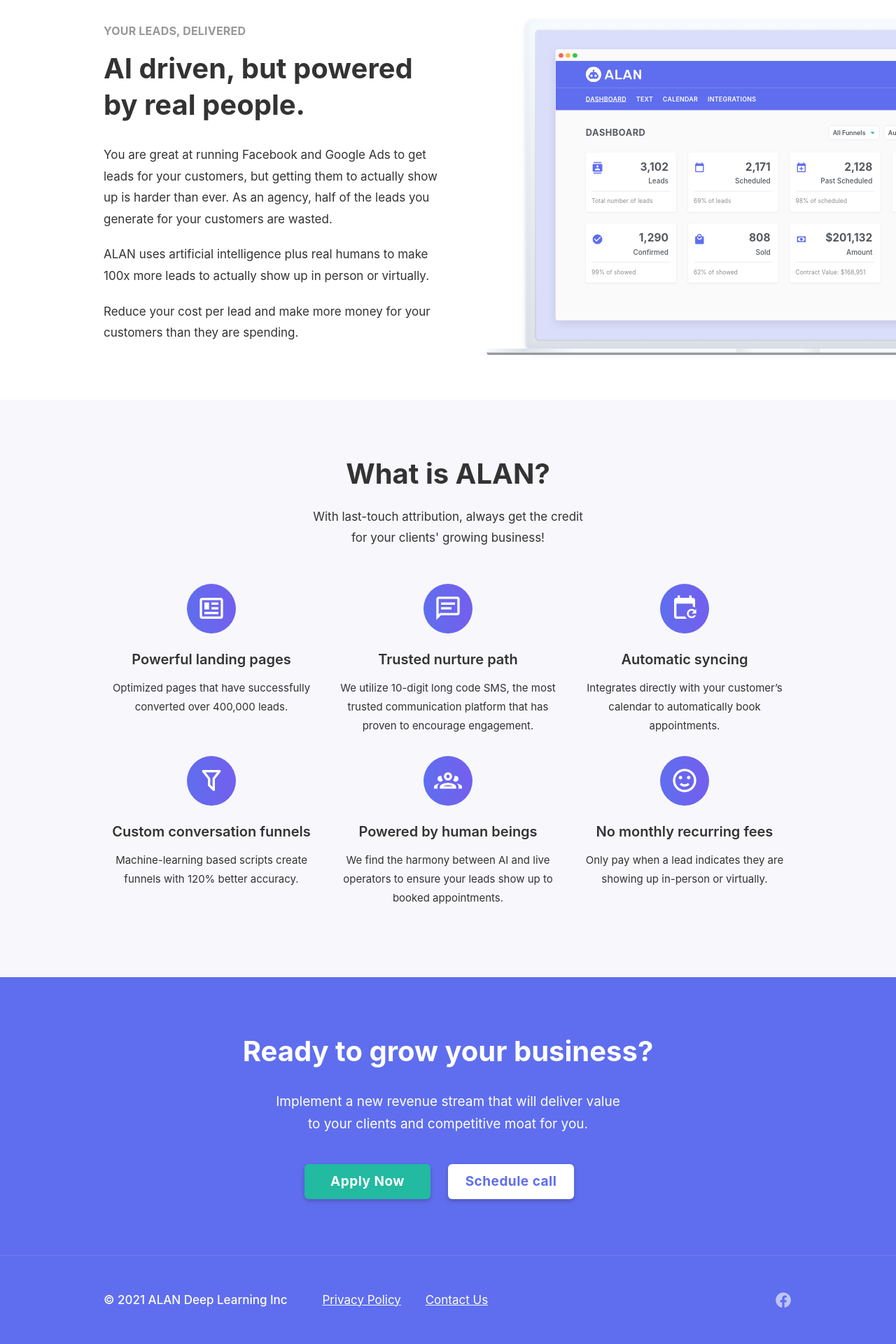
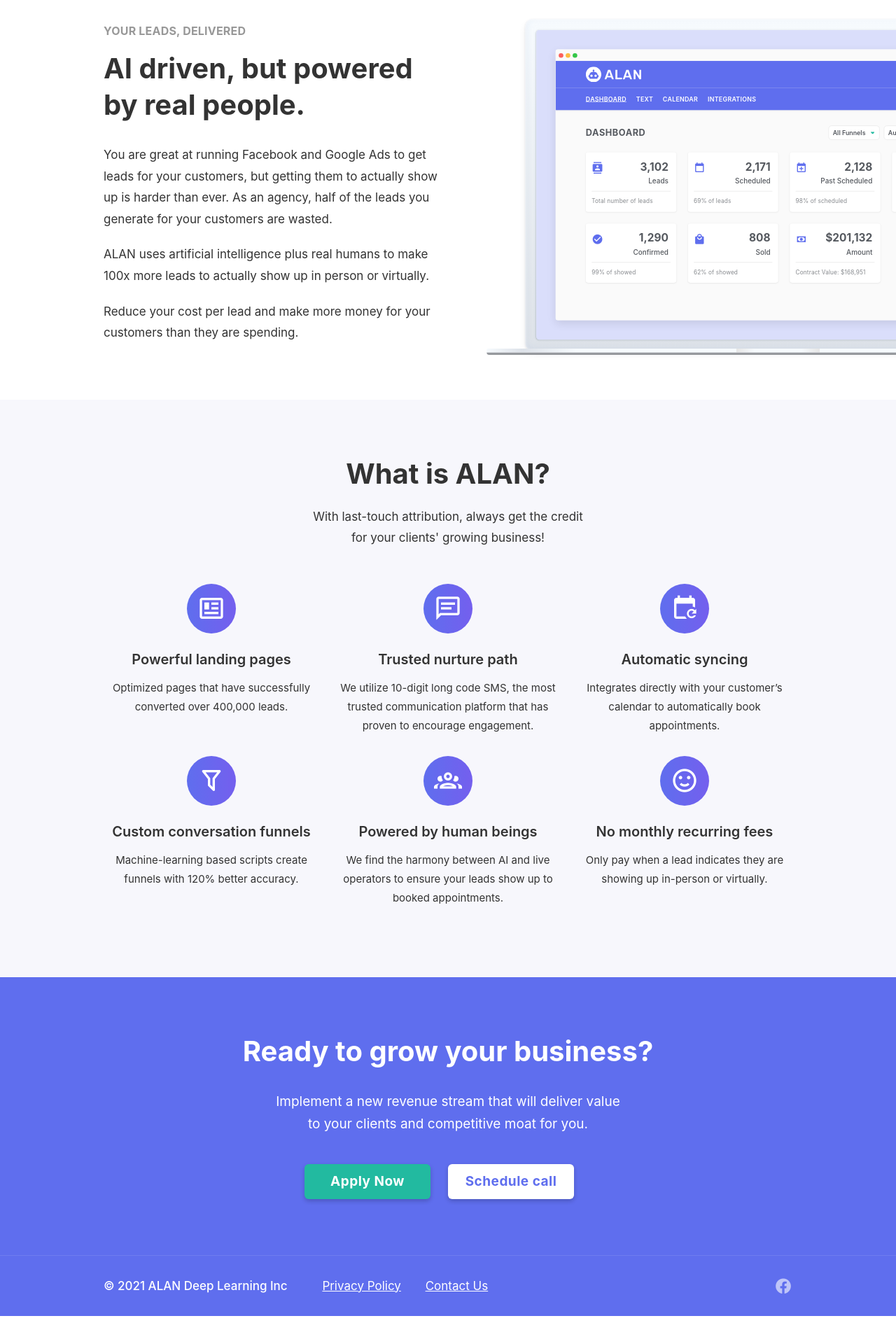
Before and after one commit to Usealan/website, a Jekyll site: the page built from pages/homepage.html, in a window 1280 px wide. Shown: the part 810-2730 px from the top of the page at 70% size. Built offline with Jekyll 4.4.1, drawn with Linux system fonts in a browser that asks for light colours; nearby versions of some CDN libraries; some web fonts are replaced; after the commit the page ends 2690 px from its top, so only the background shows below that.

Commit message:
Update styles.scss

```diff
--- a/assets/styles.scss
+++ b/assets/styles.scss
@@ -95,7 +95,7 @@
 .features ul li h3 { font-weight: 600; font-size: 20px; line-height: 1.2; margin: 0 0 15px; }
 .features ul li p { opacity: 1; }
 
-.footer { padding: 50px 0; border-top: 1px solid rgba(0,0,0,0.05); line-height: 26px; background: #F7F7FC; }
+.footer { padding: 30px 0; border-top: 1px solid rgba(0,0,0,0.05); line-height: 26px; background: #F7F7FC; }
 .footer a { color: inherit; }
 .footer p { display: inline-block; margin: 0 15px; }
 .footer .copyright { font-weight: 500; margin: 0 30px 0 0; }
@@ -146,7 +146,7 @@
   .page .content.container { padding: 30px 20px 10px; }
   .bottom-cta.block h2 { max-width: none; }
   .bottom-cta.block p { font-size: 17px; max-width: 320px; margin: 0 auto 0; }
-  .footer { padding: 40px 0; text-align: center; }
+  .footer { padding: 30px 0 50px; text-align: center; }
   .footer .container { width: calc(100% - 20px); padding: 0; }
   .footer span { display: block; }
   .footer .copyright { display: block; padding: 0 0 10px; margin: 0; }
```
